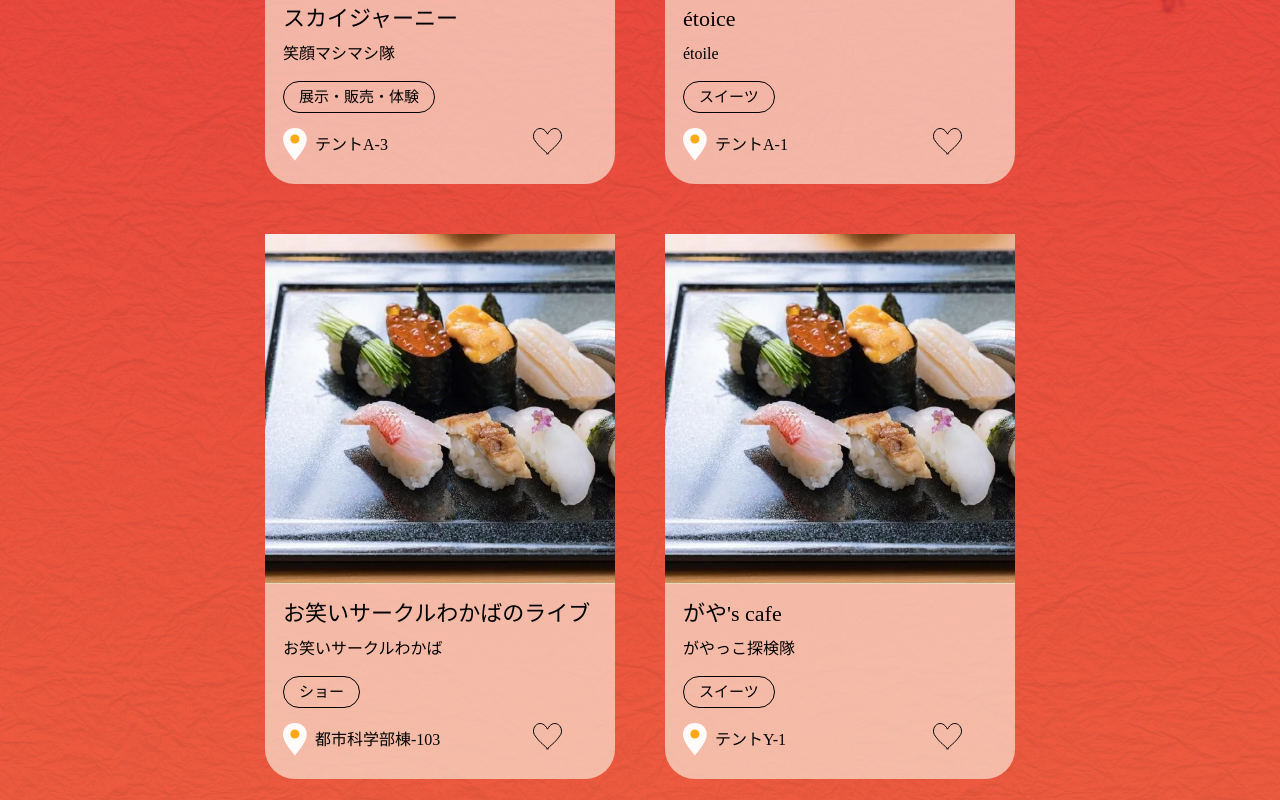
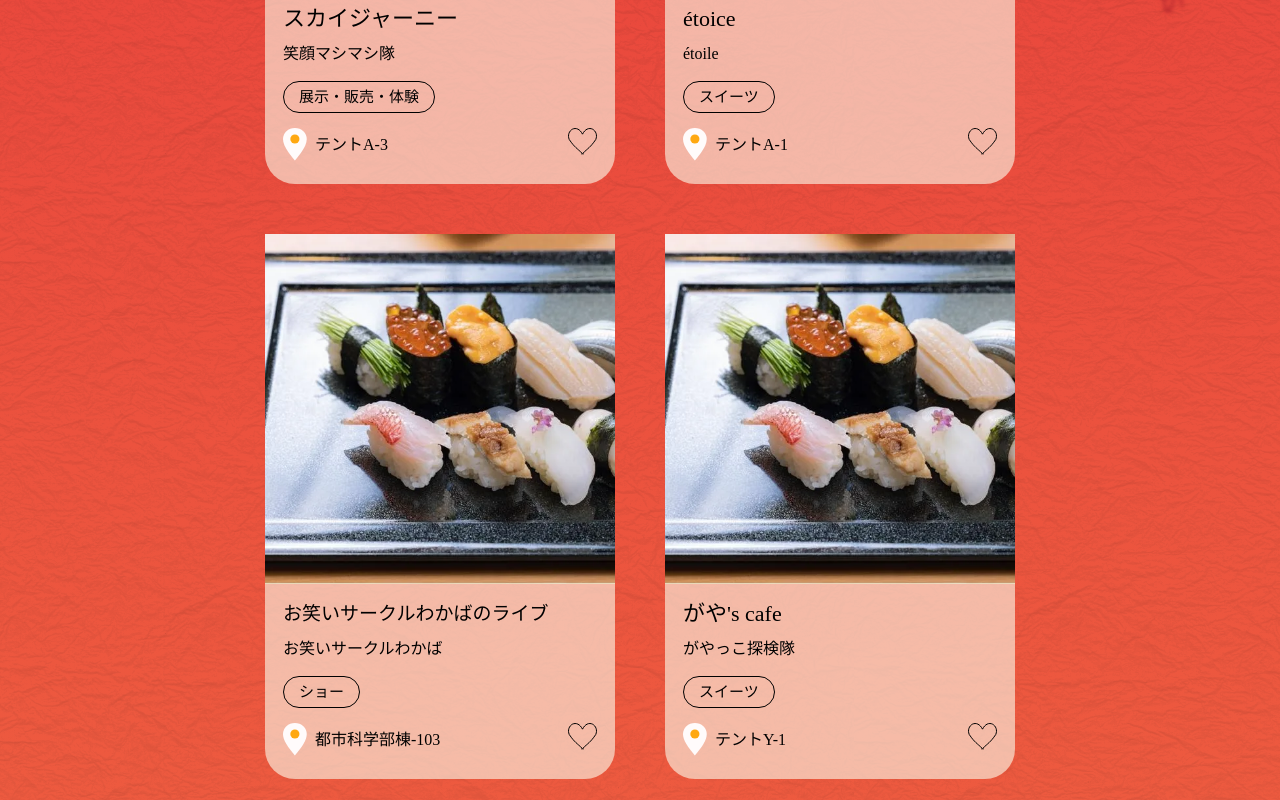
Before and after one commit to ynufes-tech/ynufes-tokiwa25, a Nuxt app: page /events in a window 1280 px wide. Shown: the part 1120-1920 px from the top of the page. Built offline with nearby package versions, Linux system fonts and the light colour scheme; a web font is replaced by a local one.

Commit message:
タイトル文字数13,18でそれぞれフォントサイズ変わる

```diff
--- a/components/EventCard.vue
+++ b/components/EventCard.vue
@@ -1,5 +1,5 @@
 <script setup lang="ts">
-defineProps<{
+const { eventData } = defineProps<{
   eventData: {
     id: number;
     e_name: string;
@@ -16,7 +16,15 @@ defineProps<{
   <div class="event-card">
     <img src="~/assets/images/test-icon.webp" alt="" class="icon-img" />
     <div class="details">
-      <p class="event-title">{{ eventData.e_name }}</p>
+      <p
+        class="event-title"
+        :class="{
+          'long-title': eventData.e_name.length > 13,
+          'very-long': eventData.e_name.length > 18
+           }"
+      >
+        {{ eventData.e_name }}
+      </p>
       <p class="circle-name">{{ eventData.o_name }}</p>
       <p class="genre">{{ eventData.genre }}</p>
       <div class="bottom">
@@ -41,7 +49,7 @@ defineProps<{
 .event-card {
   margin: 0;
   width: 350px;
-  max-width:100%;
+  max-width: 100%;
   font-family: "Zen Old Mincho";
   color: black;
   background-color: #fbefdea8;
@@ -52,10 +60,10 @@ defineProps<{
   }
   .details {
     margin: 0;
-    width: 100%;
+    width: calc(100% - 36px);
     height: 180px;
     padding: 0 18px;
-    @include md{
+    @include md {
       padding: 0 9px;
     }
   }
@@ -63,7 +71,7 @@ defineProps<{
     margin-top: 11px;
     font-size: 22px;
     line-height: 30px;
-    @include md{
+    @include md {
       font-size: 18px;
       line-height: 18px;
     }
@@ -72,7 +80,7 @@ defineProps<{
     margin-top: 5px;
     font-size: 16px;
     line-height: 30px;
-        @include md{
+    @include md {
       font-size: 14px;
     }
   }
@@ -87,8 +95,7 @@ defineProps<{
   }
   .bottom {
     margin-top: 15px;
-    width: 279px; //325 - 23*2
-    max-width:calc(100% - 18px);
+    width: 100%;
     display: flex;
     justify-content: space-between;
   }
@@ -98,5 +105,17 @@ defineProps<{
     align-items: center;
     gap: 8px;
   }
+  .long-title {
+    font-size: 19px;
+    @include md {
+      font-size: 15px;
+    }
+  }
+  .very-long {
+    font-size: 17px;
+    @include md {
+      font-size: 13px;
+    }
+  }
 }
 </style>
```
